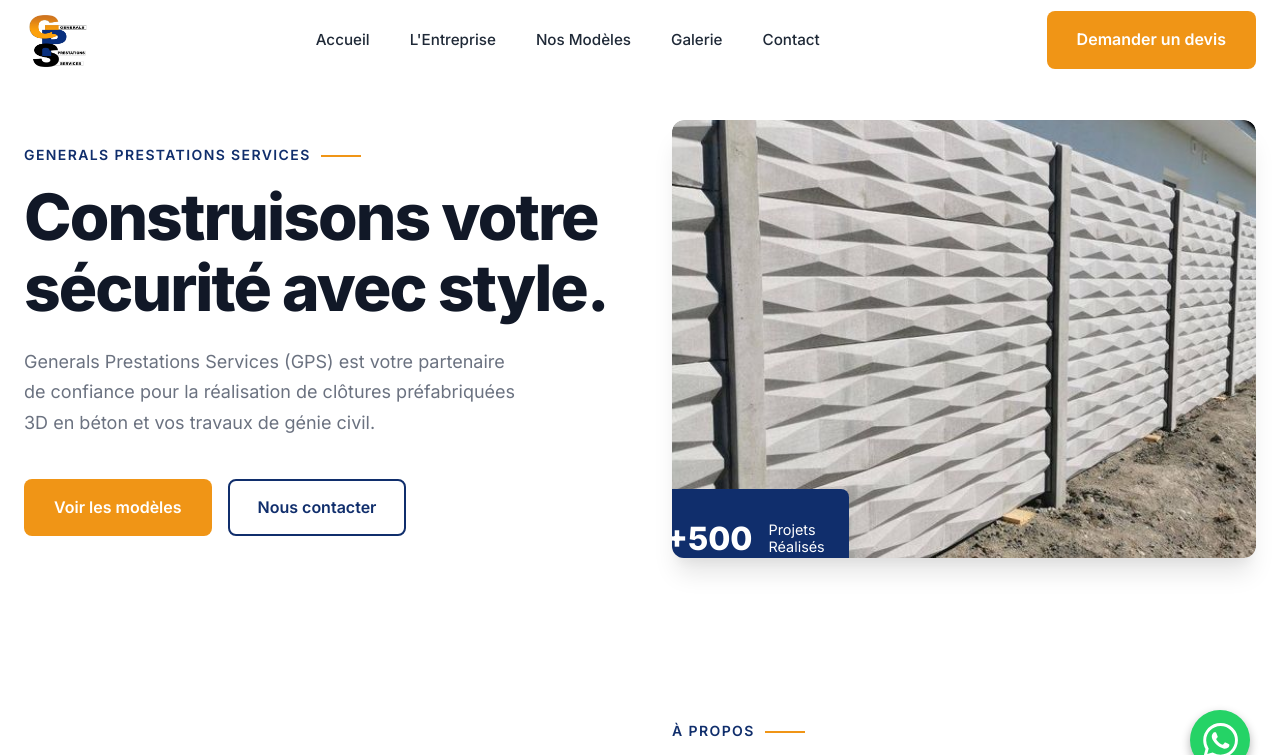
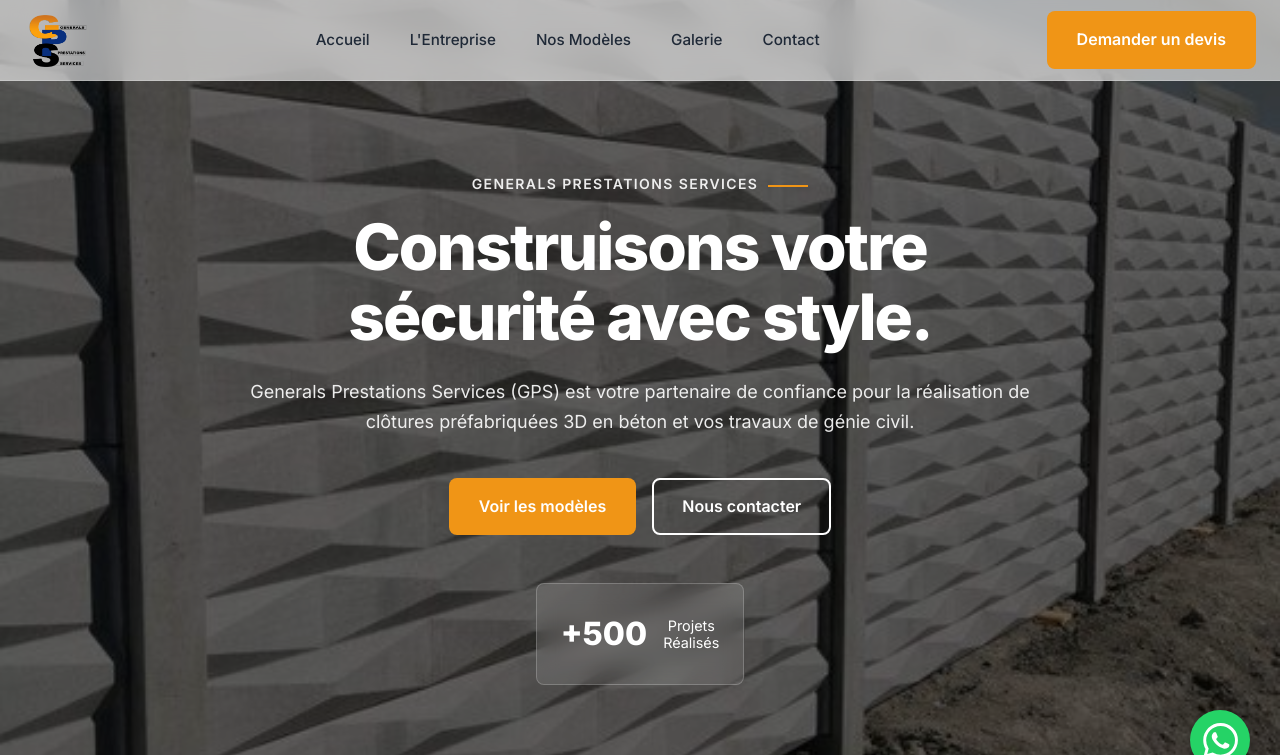
Before and after one commit to MrAGOSSOU/Generals-Prestations-Services, a plain HTML site: page index.html in a window 1280 px wide. Shown: the top 755 px of the page. Drawn offline with Linux system fonts and the light colour scheme.

Commit message:
feat: use fading slideshow as full hero background

```diff
--- a/index.html
+++ b/index.html
@@ -44,29 +44,28 @@
 
   <!-- =============== HERO =============== -->
   <section class="hero" id="accueil">
-    <div class="container hero-container">
-      <div class="hero-content reveal">
-        <span class="section-tag">Generals Prestations Services</span>
-        <h1 class="title-xl" style="margin-bottom: 1.5rem;">Construisons votre<br>sécurité avec style.</h1>
-        <p class="text-lead" style="margin-bottom: 2.5rem; max-width: 500px;">Generals Prestations Services (GPS) est votre partenaire de confiance pour la réalisation de clôtures préfabriquées 3D en béton et vos travaux de génie civil.</p>
-        <div class="hero-buttons">
+    <div class="hero-bg-slideshow" id="hero-right-slider">
+      <img src="Catalogue%202/entete1.jpg" class="right-slide active" alt="Entête 1">
+      <img src="Catalogue%202/entete2.jpg%20.jpg" class="right-slide" alt="Entête 2">
+      <img src="Catalogue%202/entete3.jpg" class="right-slide" alt="Entête 3">
+      <img src="Catalogue%202/entete4.jpg" class="right-slide" alt="Entête 4">
+    </div>
+    <div class="hero-overlay-dark"></div>
+
+    <div class="container hero-container" style="display: flex; flex-direction: column; justify-content: center; align-items: center; text-align: center; height: 100%;">
+      <div class="hero-content reveal" style="max-width: 800px; z-index: 2;">
+        <span class="section-tag" style="color: rgba(255,255,255,0.9);">Generals Prestations Services</span>
+        <h1 class="title-xl" style="margin-bottom: 1.5rem; color: #fff;">Construisons votre<br>sécurité avec style.</h1>
+        <p class="text-lead" style="margin-bottom: 2.5rem; color: rgba(255,255,255,0.9); margin-left: auto; margin-right: auto;">Generals Prestations Services (GPS) est votre partenaire de confiance pour la réalisation de clôtures préfabriquées 3D en béton et vos travaux de génie civil.</p>
+        <div class="hero-buttons" style="justify-content: center;">
           <a href="#modeles" class="btn btn-primary">Voir les modèles</a>
-          <a href="#" class="btn btn-outline contact-trigger">Nous contacter</a>
+          <a href="#" class="btn btn-outline contact-trigger" style="border-color: #fff; color: #fff;">Nous contacter</a>
         </div>
       </div>
 
-      <div class="hero-image-wrapper reveal delay-200">
-        <div class="hero-right-slideshow" id="hero-right-slider">
-          <img src="Catalogue%202/entete1.jpg" class="right-slide active" alt="Entête 1">
-          <img src="Catalogue%202/entete2.jpg%20.jpg" class="right-slide" alt="Entête 2">
-          <img src="Catalogue%202/entete3.jpg" class="right-slide" alt="Entête 3">
-          <img src="Catalogue%202/entete4.jpg" class="right-slide" alt="Entête 4">
-        </div>
-
-        <div class="hero-floating-card">
-          <div style="font-size: 2rem; font-weight: 800;">+500</div>
-          <div style="font-size: 0.9rem; line-height: 1.2;">Projets<br>Réalisés</div>
-        </div>
+      <div class="hero-floating-card reveal delay-200" style="position: relative; margin-top: 3rem; background: rgba(255,255,255,0.1); backdrop-filter: blur(10px); color: #fff; border: 1px solid rgba(255,255,255,0.2);">
+        <div style="font-size: 2rem; font-weight: 800;">+500</div>
+        <div style="font-size: 0.9rem; line-height: 1.2;">Projets<br>Réalisés</div>
       </div>
     </div>
   </section>
--- a/style.css
+++ b/style.css
@@ -119,25 +119,16 @@
   padding-bottom: var(--space-lg);
   position: relative;
   overflow: hidden;
+  min-height: 100vh;
+  display: flex;
+  flex-direction: column;
 }
 
-/* Overlay to ensure text readability without blurring the right slider */
-.hero-overlay-solid {
+/* Background Slideshow in Hero */
+.hero-bg-slideshow {
   position: absolute;
-  top: 0; left: 0; width: 60%; height: 100%;
-  background: linear-gradient(to right, rgba(255,255,255,1) 0%, rgba(255,255,255,0.85) 70%, rgba(255,255,255,0) 100%);
-  z-index: 1;
-  pointer-events: none;
-}
-
-/* Right Slideshow in Hero */
-.hero-right-slideshow {
-  position: relative;
-  width: 100%;
-  aspect-ratio: 4/3;
-  border-radius: var(--radius-lg);
-  overflow: hidden;
-  box-shadow: var(--shadow-xl);
+  top: 0; left: 0; width: 100%; height: 100%;
+  z-index: 0;
 }
 .right-slide {
   position: absolute;
@@ -150,18 +141,27 @@
   opacity: 1;
 }
 
+/* Overlay for text readability */
+.hero-overlay-dark {
+  position: absolute;
+  top: 0; left: 0; width: 100%; height: 100%;
+  background: rgba(0, 0, 0, 0.6);
+  z-index: 1;
+}
+
 .hero-container {
-  display: grid;
-  grid-template-columns: 1fr;
-  gap: var(--space-md);
+  display: flex;
+  flex-direction: column;
+  justify-content: center;
   align-items: center;
-}
-@media (min-width: 992px) {
-  .hero-container { grid-template-columns: 1fr 1fr; gap: 4rem; }
+  flex: 1;
+  position: relative;
+  z-index: 2;
 }
 .hero-content {
   position: relative;
   z-index: 2;
+  text-align: center;
 }
 
 .hero-buttons {
@@ -176,28 +176,11 @@
     width: 100%;
   }
 }
-.hero-image-wrapper {
-  position: relative;
-  border-radius: var(--radius-lg);
-  overflow: hidden;
-  box-shadow: var(--shadow-xl);
-}
-.hero-image-wrapper img {
-  width: 100%;
-  aspect-ratio: 4/3;
-  object-fit: cover;
-}
 /* The floating blue contact card on the hero like in the screenshot */
 .hero-floating-card {
-  position: absolute;
-  bottom: -30px;
-  left: -30px;
-  background-color: var(--c-primary);
-  color: var(--c-white);
+  display: flex;
   padding: 1.5rem;
   border-radius: var(--radius-md);
-  box-shadow: var(--shadow-lg);
-  display: flex;
   gap: 1rem;
   align-items: center;
 }
```
